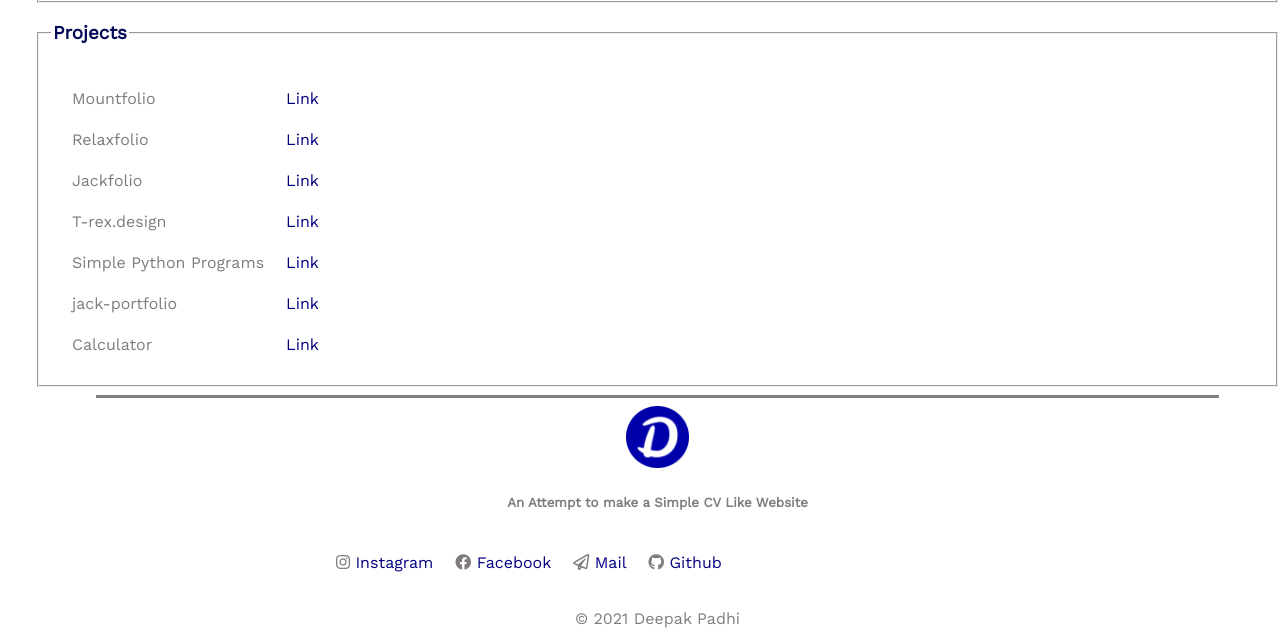
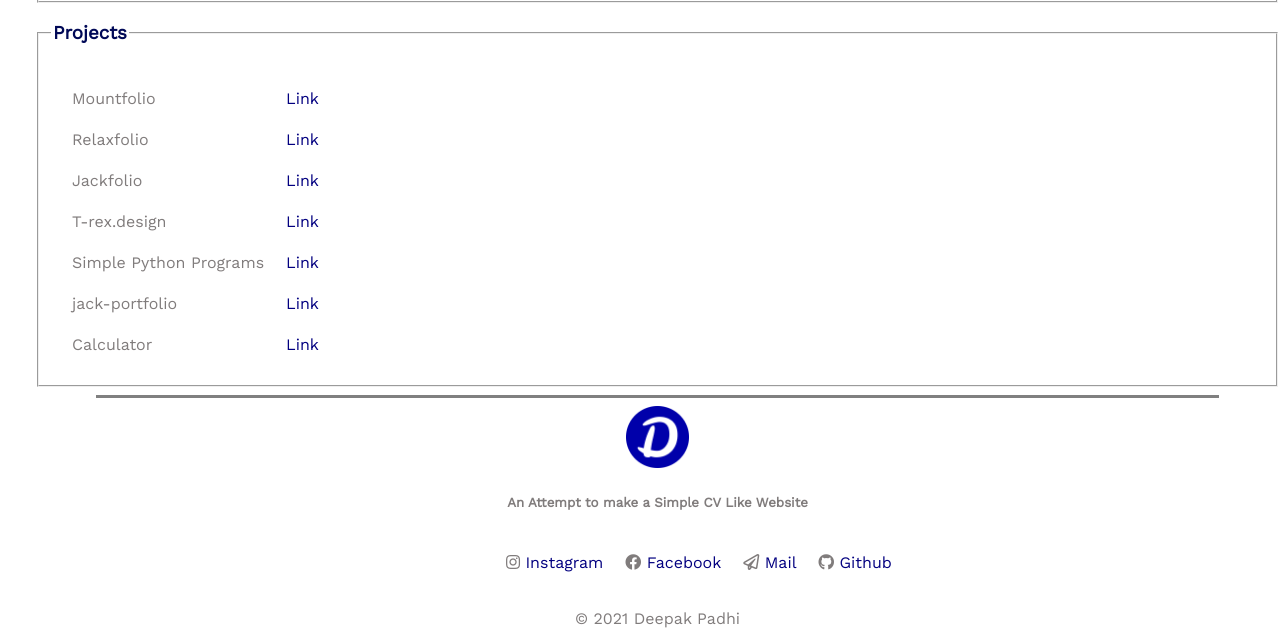
Before and after one commit to deepakpadhi986/dryfolio, a plain HTML site: page index.html in a window 1280 px wide. Shown: the part 1405-2046 px from the top of the page. Drawn offline with nearby package versions, Linux system fonts and the light colour scheme; grey boxes are pictures that could not be loaded; a web font is replaced by a local one.

Commit message:
Update style.css

```diff
--- a/css/style.css
+++ b/css/style.css
@@ -86,7 +86,7 @@ footer{
   }
 @media screen and (min-width:1024px){
     .links{
-        margin-left: 280px;
+        margin-left: 450px;
     }
   }
 @media screen and (min-width:1440px){
```
